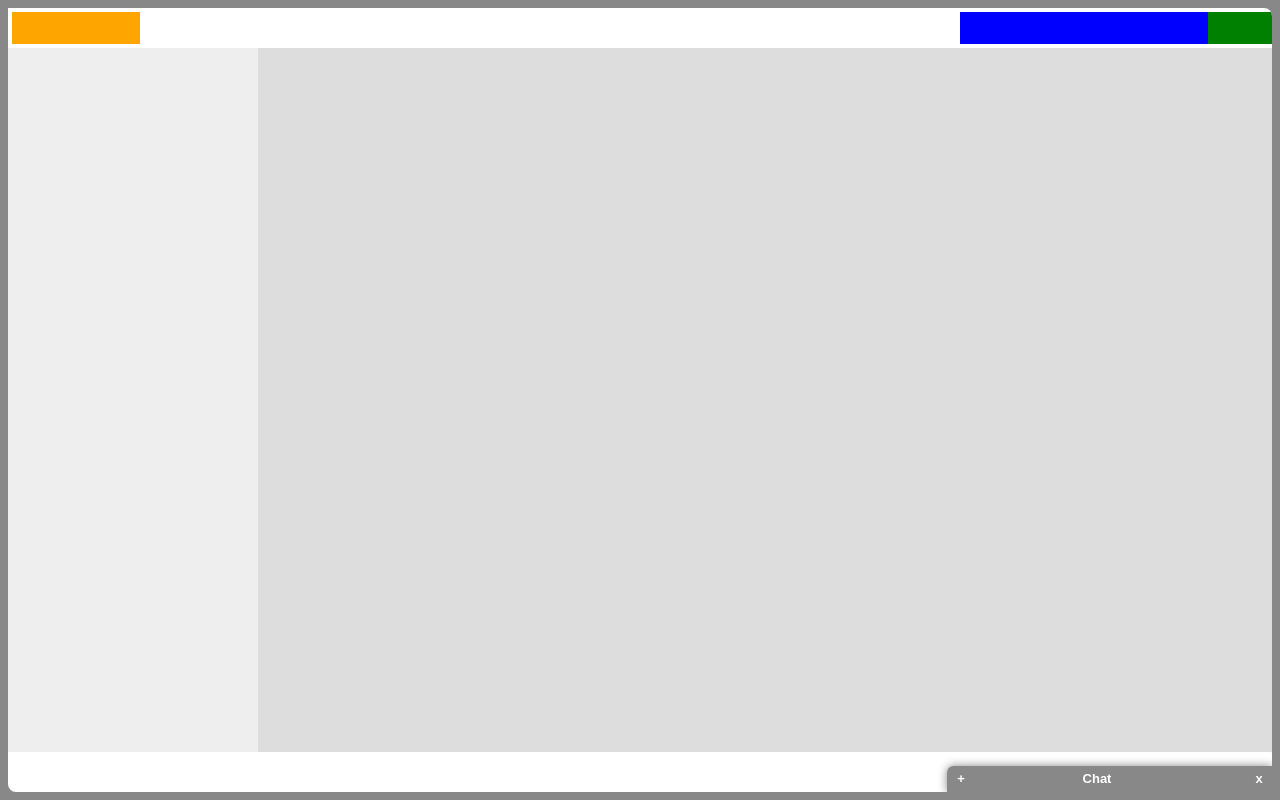
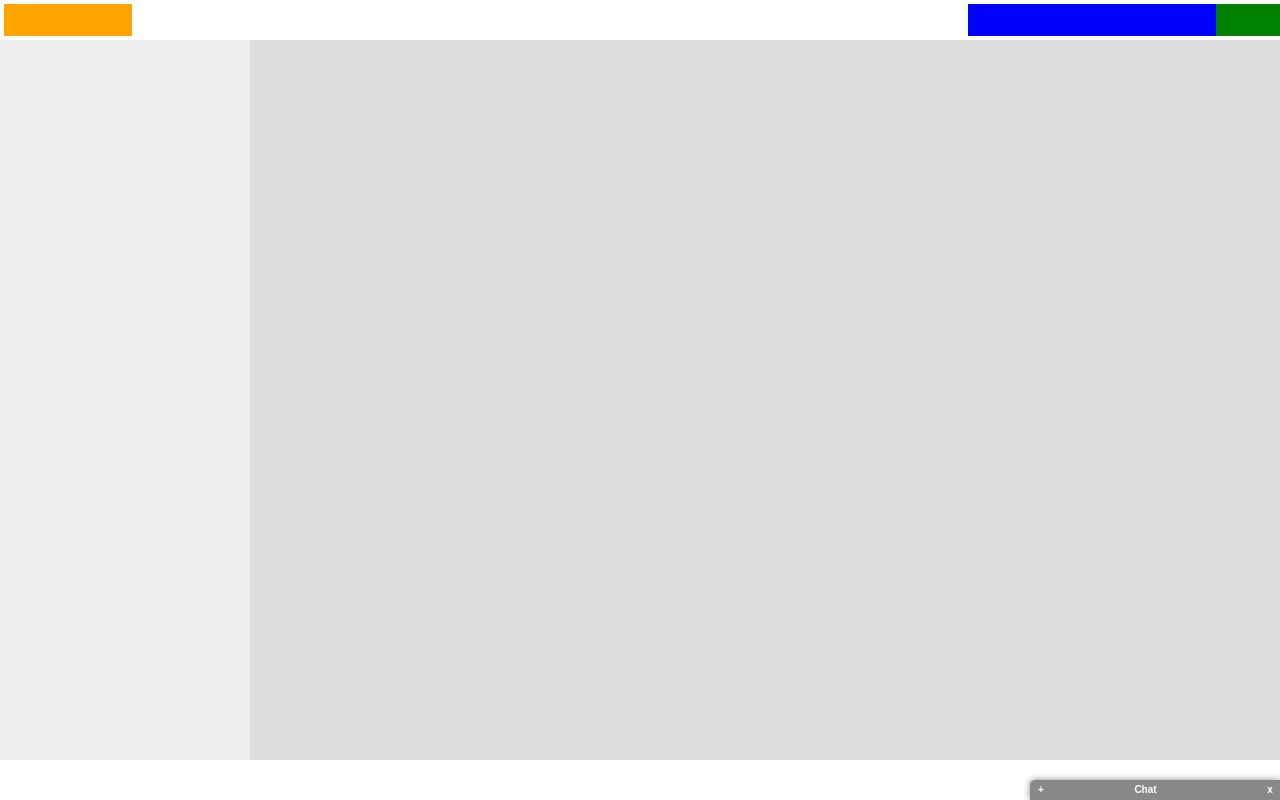
Before and after one commit to toilandtoil/SPA, a plain HTML site: page spa.html in a window 1280 px wide. Drawn offline with Linux system fonts and the light colour scheme.

Commit message:
Finished with Chap 4

```diff
--- a/css/spa.css
+++ b/css/spa.css
@@ -10,12 +10,12 @@
     -moz-box-sizing : border-box;
     box-sizing : border-box;
 }
-h1,h2,h3,h4,h5,h6,p { margin-bottom : 10px; }
+h1,h2,h3,h4,h5,h6,p { margin-bottom : 6px; }
 ol,ul,dl { list-style-position : inside;}
 /** End reset */
 /** Begin standard selectors */
 body {
-    font : 13px 'Trebuchet MS', Verdana, Helvetica, Arial, sans-serif;
+    font : 10px 'Trebuchet MS', Verdana, Helvetica, Arial, sans-serif;
     color : #444;
     background-color : #888;
 }
@@ -30,15 +30,14 @@ strong {
 /** Begin spa namespace selectors */
 #spa {
     position : absolute;
-    top : 8px;
-    left : 8px;
-    bottom : 8px;
-    right : 8px;
-    min-height : 500px;
-    min-width : 500px;
+    top : 0;
+    left : 0;
+    bottom : 0;
+    right : 0;
+    background : #fff;
+    min-height : 15px;
+    min-width : 35px;
     overflow : hidden;
-    background-color : #fff;
-    border-radius : 0 8px 0 8px;
 }
 /** End spa namespace selectors */
 /** Begin utility selectors */
--- a/js/spa.chat.js
+++ b/js/spa.chat.js
@@ -23,13 +23,16 @@ spa.chat = (function () {
         },
         slider_open_time: 250,
         slider_close_time: 250,
-        slider_opened_em: 16,
+        slider_opened_em: 18,
         slider_closed_em: 2,
         slider_opened_title: 'Click to close',
         slider_closed_title: 'Click to open',
+        slider_opened_min_em: 10,
+        window_height_min_em: 30,
         chat_model: null,
         people_model: null,
         set_chat_anchor: null
+
     },
         stateMap = {
             $append_target: null,
@@ -41,7 +44,7 @@ spa.chat = (function () {
         },
         jqueryMap = {},
         setJqueryMap, getEmSize, setPxSizes, setSliderPosition,
-        onClickToggle, configModule, initModule;
+        onClickToggle, configModule, initModule, removeSlider, handleResize;
     //----------------- END MODULE SCOPE VARIABLES ---------------
 
     //------------------- BEGIN UTILITY METHODS ------------------
@@ -73,9 +76,12 @@ spa.chat = (function () {
 
     // Begin DOM method /setPxSizes/
     setPxSizes = function () {
-        var px_per_em, opened_height_em;
+        var px_per_em, window_height_em, opened_height_em;
         px_per_em = getEmSize(jqueryMap.$slider.get(0));
-        opened_height_em = configMap.slider_opened_em;
+        window_height_em = Math.floor(
+            ($(window).height() / px_per_em) + 0.5
+        );
+        opened_height_em = window_height_em > configMap.window_height_min_em ? configMap.slider_opened_em : configMap.slider_opened_min_em;
         stateMap.px_per_em = px_per_em;
         stateMap.slider_closed_px = configMap.slider_closed_em * px_per_em;
         stateMap.slider_opened_px = opened_height_em * px_per_em;
@@ -230,12 +236,68 @@ spa.chat = (function () {
     };
     // End public method /initModule/
 
+    // Begin public method /removeSlider/
+    // Purpose :
+    // * Removes chatSlider DOM element
+    // * Reverts to initial state
+    // * Removes pointers to callbacks and other data
+    // Arguments : none
+    // Returns : true
+    // Throws : none
+    //
+    removeSlider = function () {
+        // unwind initialization and state
+        // remove DOM container; this removes event bindings too
+        if (jqueryMap.$slider) {
+            jqueryMap.$slider.remove();
+            jqueryMap = {};
+        }
+        stateMap.$append_target = null;
+        stateMap.position_type = 'closed';
+        // unwind key configurations
+        configMap.chat_model = null;
+        configMap.people_model = null;
+        configMap.set_chat_anchor = null;
+        return true;
+    };
+    // End public method /removeSlider/
+
+    // Begin public method /handleResize/
+    // Purpose :
+    // Given a window resize event, adjust the presentation
+    // provided by this module if needed
+    // Actions :
+    // If the window height or width falls below
+    // a given threshold, resize the chat slider for the
+    // reduced window size.
+    // Returns : Boolean
+    // * false - resize not considered
+    // * true - resize considered
+    // Throws : none
+    //
+    handleResize = function () {
+        // don't do anything if we don't have a slider container
+        if (!jqueryMap.$slider) {
+            return false;
+        }
+        setPxSizes();
+        if (stateMap.position_type === 'opened') {
+            jqueryMap.$slider.css({
+                height: stateMap.slider_opened_px
+            });
+        }
+        return true;
+    };
+    // End public method /handleResize/
+
 
     // return public methods
     return {
         setSliderPosition: setSliderPosition,
         configModule: configModule,
-        initModule: initModule
+        initModule: initModule,
+        removeSlider: removeSlider,
+        handleResize: handleResize
     };
     //------------------- END PUBLIC METHODS ---------------------
 }());
--- a/js/spa.shell.js
+++ b/js/spa.shell.js
@@ -23,15 +23,17 @@ spa.shell = (function () {
         chat_extend_height: 450,
         chat_retract_height: 15,
         chat_extended_title: 'Click to retract',
-        chat_retracted_title: 'Click to extend'
+        chat_retracted_title: 'Click to extend',
+        resize_interval: 200
     },
         stateMap = {
+            $container: undefined,
             anchor_map: {},
-            is_chat_retracted: true
+            resize_idto: undefined
         },
         jqueryMap = {},
         copyAnchorMap, setJqueryMap, changeAnchorPart,
-        onHashChange, setChatAnchor, initModule;
+        onHashChange, onResize, setChatAnchor, initModule;
     //----------------- END MODULE SCOPE VARIABLES ---------------
     //-------------------- BEGIN UTILITY METHODS -----------------
     // Returns copy of stored anchor map; minimizes overhead
@@ -184,6 +186,22 @@ spa.shell = (function () {
     };
     // End Event handler /onClickChat/
 
+    // Begin Event handler /onResize/
+    onResize = function () {
+        if (stateMap.resize_idto) {
+            return true;
+        }
+        spa.chat.handleResize();
+        stateMap.resize_idto = setTimeout(
+            function () {
+                stateMap.resize_idto = undefined;
+            },
+            configMap.resize_interval
+        );
+        return true;
+    };
+    // End Event handler /onResize/
+
     //-------------------- END EVENT HANDLERS --------------------
 
     //---------------------- BEGIN CALLBACKS ---------------------
@@ -251,6 +269,7 @@ spa.shell = (function () {
         // is considered on-load
         //
         $(window)
+            .bind('resize', onResize)
             .bind('hashchange', onHashchange)
             .trigger('hashchange');
     };
```
